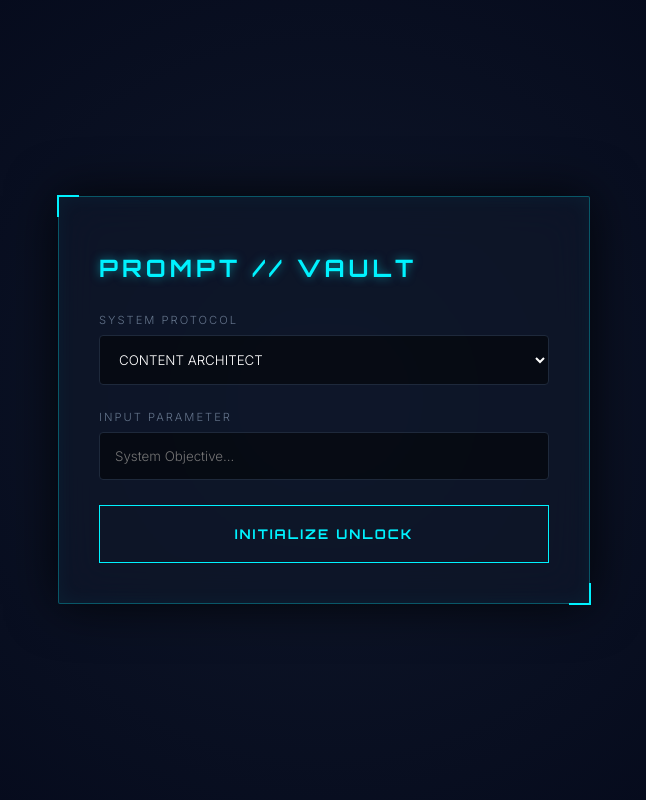
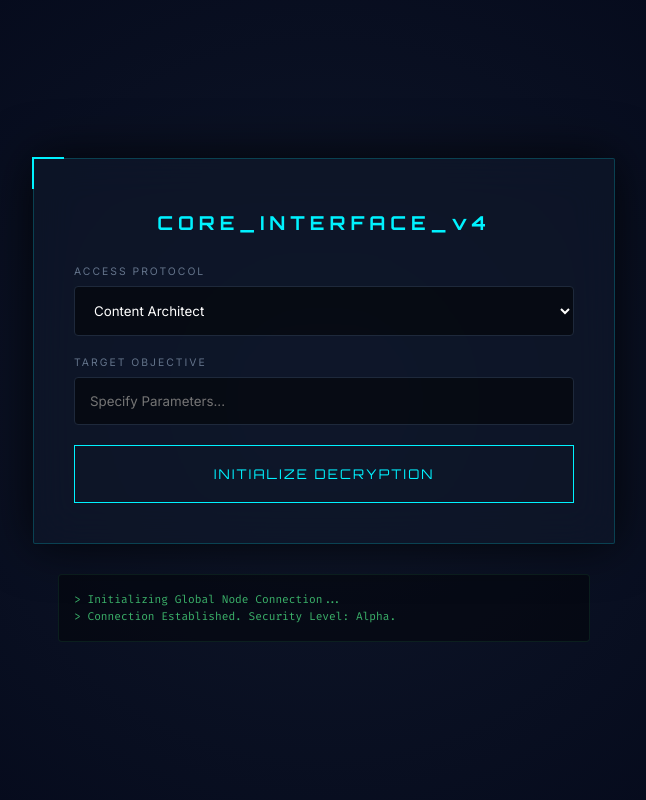
Before and after one commit to kervocomptepro-coder/PromptVault-Official, a Flask app: page / in a window 1280 px wide. Shown: the whole page, without its empty margins (316-962 px from the left). Run offline with Flask 3, Linux system fonts and the light colour scheme.

Commit message:
Revamp index.html for Prompt Vault v2.0
Updated the HTML structure and styles for the Prompt Vault interface, including new elements for a paywall and terminal simulation.

```diff
--- a/templates/index.html
+++ b/templates/index.html
@@ -3,97 +3,142 @@
 <head>
     <meta charset="UTF-8">
     <meta name="viewport" content="width=device-width, initial-scale=1.0">
-    <title>PROMPT VAULT | NEURAL INTERFACE</title>
-    <link href="https://fonts.googleapis.com/css2?family=Orbitron:wght@400;700&family=Inter:wght@300;600&display=swap" rel="stylesheet">
+    <title>PROMPT VAULT | NEURAL INTERFACE v2.0</title>
+    <link href="https://fonts.googleapis.com/css2?family=Orbitron:wght@400;700&family=Inter:wght@300;400;600&family=Fira+Code:wght@400&display=swap" rel="stylesheet">
     <style>
-        :root { --neon: #00f2ff; --dark: #020617; --card: rgba(15, 23, 42, 0.7); }
+        :root { --neon: #00f2ff; --dark: #020617; --card: rgba(15, 23, 42, 0.7); --alert: #ff0055; }
         body {
-            margin: 0; background: var(--dark); color: white;
-            font-family: 'Inter', sans-serif;
+            margin: 0; background: var(--dark); color: white; font-family: 'Inter', sans-serif;
             background-image: radial-gradient(circle at 50% 50%, #0f172a 0%, #020617 100%);
-            height: 100vh; display: flex; align-items: center; justify-content: center;
+            min-height: 100vh; display: flex; flex-direction: column; align-items: center; justify-content: center;
         }
         .vault-frame {
-            position: relative; width: 450px; padding: 40px;
-            background: var(--card); backdrop-filter: blur(20px);
-            border: 1px solid rgba(0, 242, 255, 0.3);
-            border-radius: 2px; /* Sharp technical edges */
-            box-shadow: 0 0 50px rgba(0,0,0,0.8), inset 0 0 20px rgba(0, 242, 255, 0.05);
+            position: relative; width: 500px; padding: 40px; background: var(--card); backdrop-filter: blur(20px);
+            border: 1px solid rgba(0, 242, 255, 0.2); border-radius: 2px; box-shadow: 0 0 50px rgba(0,0,0,0.8);
         }
-        /* The Glowing Corner Accents */
-        .vault-frame::before { content: ""; position: absolute; top: -2px; left: -2px; width: 20px; height: 20px; border-top: 2px solid var(--neon); border-left: 2px solid var(--neon); }
-        .vault-frame::after { content: ""; position: absolute; bottom: -2px; right: -2px; width: 20px; height: 20px; border-bottom: 2px solid var(--neon); border-right: 2px solid var(--neon); }
+        .vault-frame::before { content: ""; position: absolute; top: -2px; left: -2px; width: 30px; height: 30px; border-top: 2px solid var(--neon); border-left: 2px solid var(--neon); }
+        h1 { font-family: 'Orbitron', sans-serif; font-size: 1.2rem; letter-spacing: 5px; color: var(--neon); margin-bottom: 30px; text-align: center; }
 
-        h1 { font-family: 'Orbitron', sans-serif; font-size: 1.5rem; letter-spacing: 4px; text-transform: uppercase; margin-bottom: 30px; color: var(--neon); text-shadow: 0 0 10px rgba(0,242,255,0.5); }
-
-        .label { font-size: 0.7rem; text-transform: uppercase; letter-spacing: 2px; color: #64748b; margin-bottom: 8px; display: block; }
-
+        .label { font-size: 0.65rem; text-transform: uppercase; letter-spacing: 2px; color: #64748b; margin-bottom: 8px; display: block; }
         select, input {
-            width: 100%; background: rgba(0,0,0,0.5); border: 1px solid #1e293b;
-            padding: 15px; border-radius: 4px; color: white; margin-bottom: 25px;
-            font-family: 'Inter', sans-serif; box-sizing: border-box; outline: none;
-            transition: 0.3s;
+            width: 100%; background: rgba(0,0,0,0.5); border: 1px solid #1e293b; padding: 15px; border-radius: 4px;
+            color: white; margin-bottom: 20px; font-family: 'Inter', sans-serif; box-sizing: border-box; outline: none;
         }
-        select:focus, input:focus { border-color: var(--neon); box-shadow: 0 0 10px rgba(0,242,255,0.2); }
-
         button {
-            width: 100%; padding: 20px; border: 1px solid var(--neon);
-            background: transparent; color: var(--neon); font-family: 'Orbitron', sans-serif;
-            font-weight: bold; cursor: pointer; transition: 0.4s; letter-spacing: 2px;
+            width: 100%; padding: 20px; border: 1px solid var(--neon); background: transparent;
+            color: var(--neon); font-family: 'Orbitron', sans-serif; cursor: pointer; transition: 0.4s; letter-spacing: 2px;
         }
         button:hover { background: var(--neon); color: black; box-shadow: 0 0 30px var(--neon); }
 
-        #response-area {
-            margin-top: 30px; display: none;
-            border-top: 1px solid rgba(255,255,255,0.1); padding-top: 20px;
+        /* Results & Terminal */
+        #response-area { margin-top: 25px; display: none; border-top: 1px solid rgba(255,255,255,0.1); padding-top: 20px; }
+        .prompt-box { font-size: 0.85rem; color: #cbd5e1; line-height: 1.6; background: rgba(0,0,0,0.3); padding: 15px; border-radius: 4px; border-left: 2px solid var(--neon); }
+
+        /* Live Activity Terminal */
+        .terminal {
+            margin-top: 30px; width: 500px; font-family: 'Fira Code', monospace; font-size: 0.7rem;
+            color: #4ade80; background: rgba(0,0,0,0.4); padding: 15px; border-radius: 4px; border: 1px solid rgba(74, 222, 128, 0.1);
         }
-        .prompt-box {
-            font-size: 0.9rem; color: #cbd5e1; line-height: 1.6;
-            background: rgba(0,0,0,0.3); padding: 15px; border-radius: 4px;
+        .term-line { margin: 2px 0; opacity: 0.8; }
+
+        /* Paywall Modal */
+        #paywall {
+            position: fixed; top: 0; left: 0; width: 100%; height: 100%; background: rgba(0,0,0,0.9);
+            display: none; align-items: center; justify-content: center; z-index: 100;
         }
+        .paywall-card {
+            background: #0f172a; padding: 40px; border: 1px solid var(--alert); text-align: center; width: 350px;
+        }
+        .paywall-card h2 { font-family: 'Orbitron'; color: var(--alert); }
     </style>
 </head>
 <body>
 
     <div class="vault-frame">
-        <h1>PROMPT // VAULT</h1>
+        <h1>CORE_INTERFACE_v4</h1>
 
-        <span class="label">System Protocol</span>
-        <select id="category">
-            <option value="tiktok">CONTENT ARCHITECT</option>
-            <option value="email">CONVERSION LOGIC</option>
-            <option value="business">STRATEGIC MOAT</option>
+        <span class="label">Access Protocol</span>
+        <select id="category" onchange="checkLock()">
+            <optgroup label="FREE TIER">
+                <option value="tiktok">Content Architect</option>
+                <option value="email">Conversion Logic</option>
+            </optgroup>
+            <optgroup label="PREMIUM (LOCKED)">
+                <option value="vc_pitch">VC Funding Pitch Deck</option>
+                <option value="moat">Strategic Business Moat</option>
+                <option value="shadow">Shadow-Work Marketing</option>
+                <option value="ghost">Ghostwriter Protocol</option>
+            </optgroup>
         </select>
 
-        <span class="label">Input Parameter</span>
-        <input type="text" id="topic" placeholder="System Objective...">
+        <span class="label">Target Objective</span>
+        <input type="text" id="topic" placeholder="Specify Parameters...">
 
-        <button onclick="unlock()">INITIALIZE UNLOCK</button>
+        <button id="mainBtn" onclick="unlock()">INITIALIZE DECRYPTION</button>
 
         <div id="response-area">
-            <span class="label" style="color: var(--neon);">Decrypted Output:</span>
+            <span class="label" style="color: var(--neon);">Decrypted Data:</span>
             <div class="prompt-box" id="output"></div>
         </div>
     </div>
 
+    <div class="terminal" id="term">
+        <div class="term-line">> Initializing Global Node Connection...</div>
+        <div class="term-line">> Connection Established. Security Level: Alpha.</div>
+    </div>
+
+    <div id="paywall">
+        <div class="paywall-card">
+            <h2>ACCESS DENIED</h2>
+            <p>This protocol requires Tier-2 Clearance.</p>
+            <button onclick="closePaywall()" style="border-color: var(--alert); color: var(--alert);">UPGRADE CLEARANCE</button>
+        </div>
+    </div>
+
     <script>
+        // Terminal Simulation
+        const terminal = document.getElementById('term');
+        const activities = [
+            "User in Dubai unlocked [Strategic Moat]",
+            "Decryption successful: node_774",
+            "User in NYC initialized [Ghostwriter Protocol]",
+            "New Prompt Sequence cached in Tokyo",
+            "Bypassing standard AI filters..."
+        ];
+
+        setInterval(() => {
+            const line = document.createElement('div');
+            line.className = 'term-line';
+            line.innerText = `> ${activities[Math.floor(Math.random()*activities.size)] || 'Syncing global data...'}`;
+            terminal.appendChild(line);
+            if(terminal.childNodes.length > 6) terminal.removeChild(terminal.childNodes[0]);
+        }, 3000);
+
+        function checkLock() {
+            const cat = document.getElementById('category').value;
+            const premium = ['vc_pitch', 'moat', 'shadow', 'ghost'];
+            if(premium.includes(cat)) {
+                document.getElementById('paywall').style.display = 'flex';
+            }
+        }
+
+        function closePaywall() { document.getElementById('paywall').style.display = 'none'; document.getElementById('category').value = 'tiktok'; }
+
         function unlock() {
-            const btn = document.querySelector('button');
-            btn.innerText = "DECRYPTING...";
+            const btn = document.getElementById('mainBtn');
+            btn.innerText = "BYPASSING ENCRYPTION...";
 
             fetch('/generate', {
                 method: 'POST',
                 headers: {'Content-Type': 'application/json'},
-                body: JSON.stringify({
-                    category: document.getElementById('category').value,
-                    topic: document.getElementById('topic').value
-                })
+                body: JSON.stringify({ category: document.getElementById('category').value, topic: document.getElementById('topic').value })
             }).then(r => r.json()).then(data => {
                 document.getElementById('response-area').style.display = 'block';
                 document.getElementById('output').innerText = data.result;
-                btn.innerText = "INITIALIZE UNLOCK";
+                btn.innerText = "INITIALIZE DECRYPTION";
             });
         }
     </script>
 </body>
 </html>
+</html>
```
